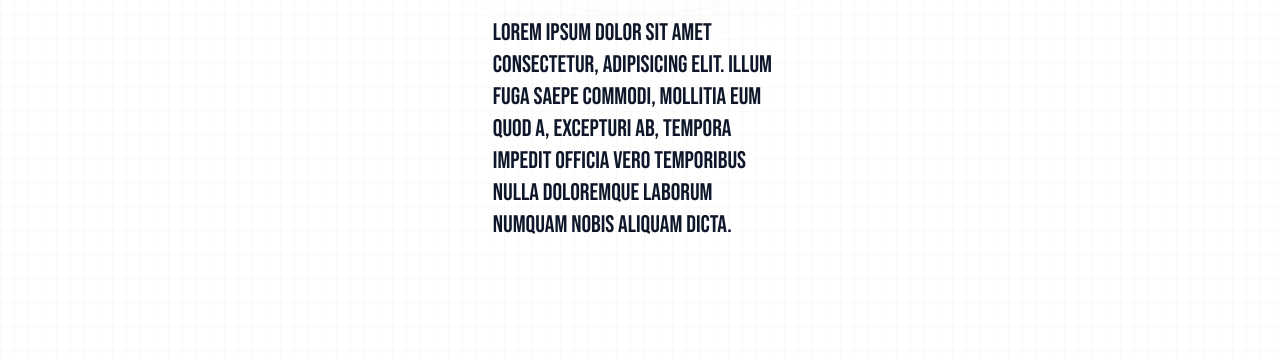
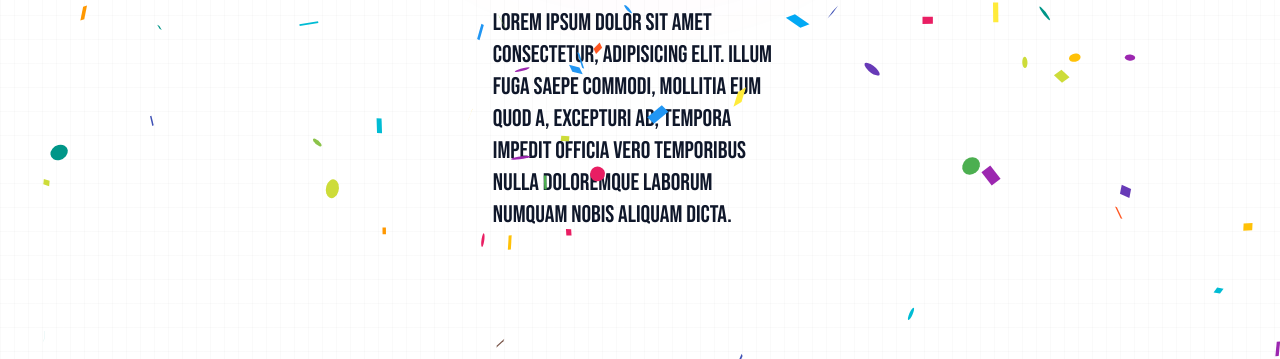
Before and after one commit to rpenaloza080222/birtthdate-card-generator, an Astro site: page / in a window 1280 px wide. Shown: the part 441-800 px from the top of the page. Built offline with nearby package versions, Linux system fonts and the light colour scheme; Astro itself is replaced by a stand-in of ours; what @midudev/tailwind-animations would draw is missing.

Commit message:
feat: add confetti when the time complete

```diff
--- a/package.json
+++ b/package.json
@@ -18,7 +18,7 @@
     "@fontsource/metrophobic": "^5.0.18",
     "@fontsource/press-start-2p": "^5.0.18",
     "@midudev/tailwind-animations": "^0.0.7",
-    "@types/react": "^18.2.57",
+    "@types/react": "^18.2.60",
     "@types/react-dom": "^18.2.19",
     "astro": "^4.4.1",
     "canvas-confetti": "^1.9.2",
@@ -26,6 +26,7 @@
     "date-fns": "^3.3.1",
     "react": "^18.2.0",
     "react-canvas-confetti": "^2.0.5",
+    "react-confetti": "^6.1.0",
     "react-day-picker": "^8.10.0",
     "react-dom": "^18.2.0",
     "tailwindcss": "^3.4.1",
--- a/src/components/BirthDayCard.astro
+++ b/src/components/BirthDayCard.astro
@@ -27,7 +27,7 @@ console.log(color);
 <div
   class="h-full w-full flex flex-col justify-center md:pt-11 items-center gap-5"
 >
-  <Chronometer textColor={textColor} date={date} client:idle />
+  <Chronometer textColor={textColor} date={date} client:only />
 
   <div
     class="flex flex-col-reverse items-center md:flex-row gap-1 md:gap-10 justify-center w-full"
--- a/src/components/react/Chronometer.tsx
+++ b/src/components/react/Chronometer.tsx
@@ -2,9 +2,8 @@
 import React from 'react';
 import useCountdown, { type CountDownResponse } from '../../resources/react/hooks/useCountdown';
 import ChronometerTime from '../react/ChronometerTime';
-import { useEffect } from 'react';
-import * as confetti from 'canvas-confetti';
-import Fireworks from "react-canvas-confetti/dist/presets/fireworks";
+import FireworksConfetti from './FireworksConfetti';
+
 interface Props {
   date: string;
   textColor?: string
@@ -12,7 +11,7 @@ interface Props {
 
 
 const Chronometer: React.FC<Props> = (props) => {
-  const  { date, textColor="text-pink-500" } = props ?? {}
+  const { date, textColor = "text-pink-500" } = props ?? {}
 
   const dateResponse = useCountdown(date);
 
@@ -48,15 +47,15 @@ const Chronometer: React.FC<Props> = (props) => {
     && dateResponse.dataClean.minutes <= 0
     && dateResponse.dataClean.seconds <= 0
   ) {
-    return <Fireworks autorun={{ speed: 3 }} />
+    return <FireworksConfetti />
   }
   return (
     <>
-    <div className="flex flex-col md:flex-row items-center gap-5 ">
-      <div className="flex gap-3">
-        {arrayCountdown.map((item) => <ChronometerTime textColor={textColor} key={item.key} className='animate-fade-in-up animate-delay-500' time={dateResponse[item.key]} label={item.label} />)}
+      <div className="flex flex-col md:flex-row items-center gap-5 ">
+        <div className="flex gap-3">
+          {arrayCountdown.map((item) => <ChronometerTime textColor={textColor} key={item.key} className='animate-fade-in-up animate-delay-500' time={dateResponse[item.key]} label={item.label} />)}
+        </div>
       </div>
-    </div>
     </>
 
   );
--- /dev/null
+++ b/src/components/react/FireworksConfetti.tsx
@@ -0,0 +1,15 @@
+import React from 'react'
+import useWindowSize from '../../resources/react/hooks/usewindowSize'
+import Confetti from 'react-confetti'
+
+const FireworksConfetti = () => {
+  const { width, height } = useWindowSize(window.innerWidth, window.innerHeight)
+  return (
+    <Confetti
+      width={width}
+      height={height}
+    />
+  )
+}
+
+export default FireworksConfetti
--- /dev/null
+++ b/src/resources/react/hooks/useWindowSize.ts
@@ -0,0 +1,27 @@
+import { useEffect, useState } from 'react';
+
+
+
+const useWindowSize = (initialWidth = Infinity, initialHeight = Infinity) => {
+    const [size, setSize] = useState<{ width: number; height: number }>({
+        width: initialWidth,
+        height: initialHeight,
+    });
+    const handler = () => {
+        setSize({
+            width: window.innerWidth,
+            height: window.innerHeight,
+        });
+    };
+
+    useEffect((): (() => void) | void => {
+        window.addEventListener("resize", handler)
+        return () => {
+            window.removeEventListener("resize", handler)
+        }
+    }, []);
+
+    return size;
+};
+
+export default useWindowSize;
--- a/tsconfig.json
+++ b/tsconfig.json
@@ -2,6 +2,6 @@
   "extends": "astro/tsconfigs/strict",
   "compilerOptions": {
     "jsx": "react-jsx",
-    "jsxImportSource": "react"
+    "jsxImportSource": "react",
   }
 }
```
Also changed, not shown: pnpm-lock.yaml.
